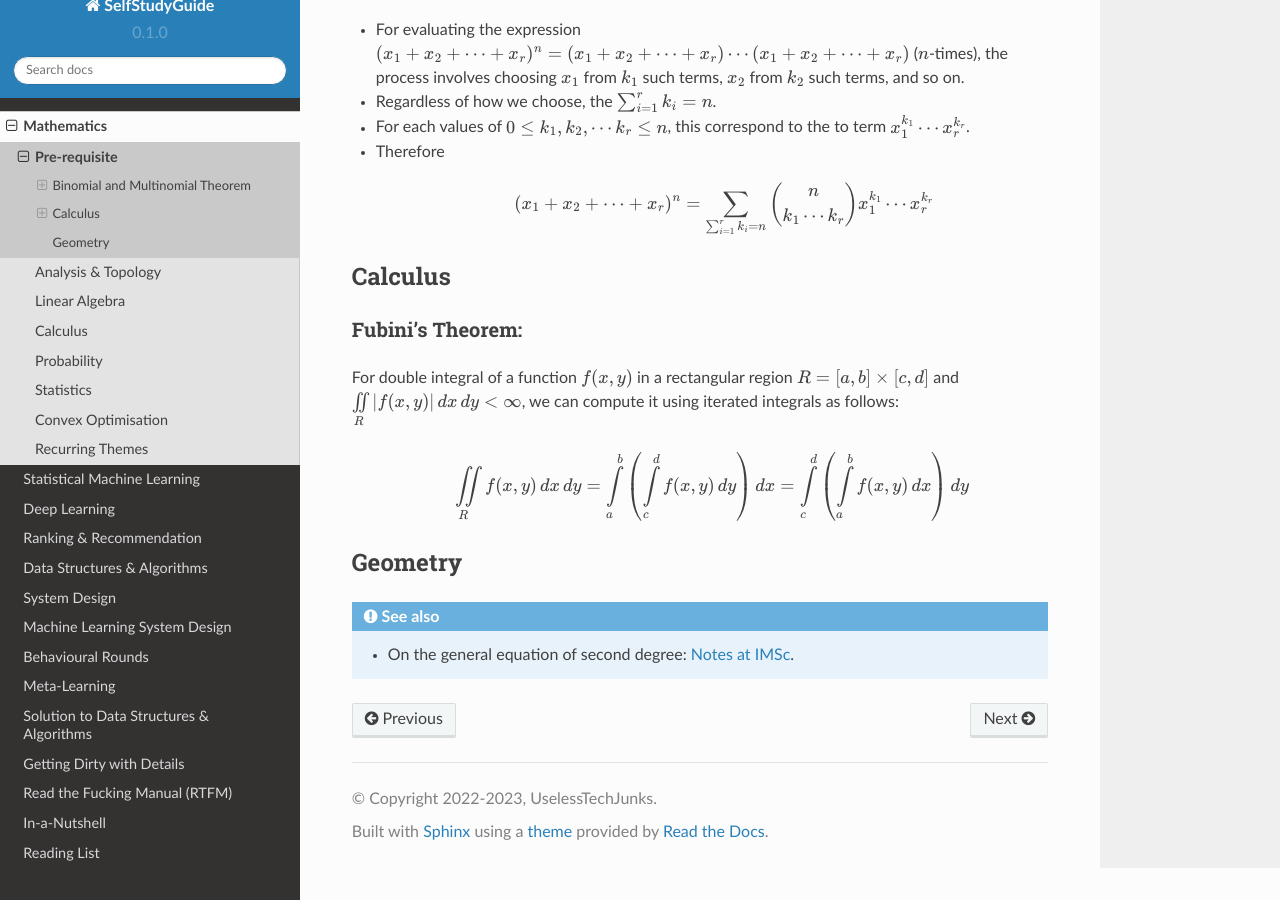
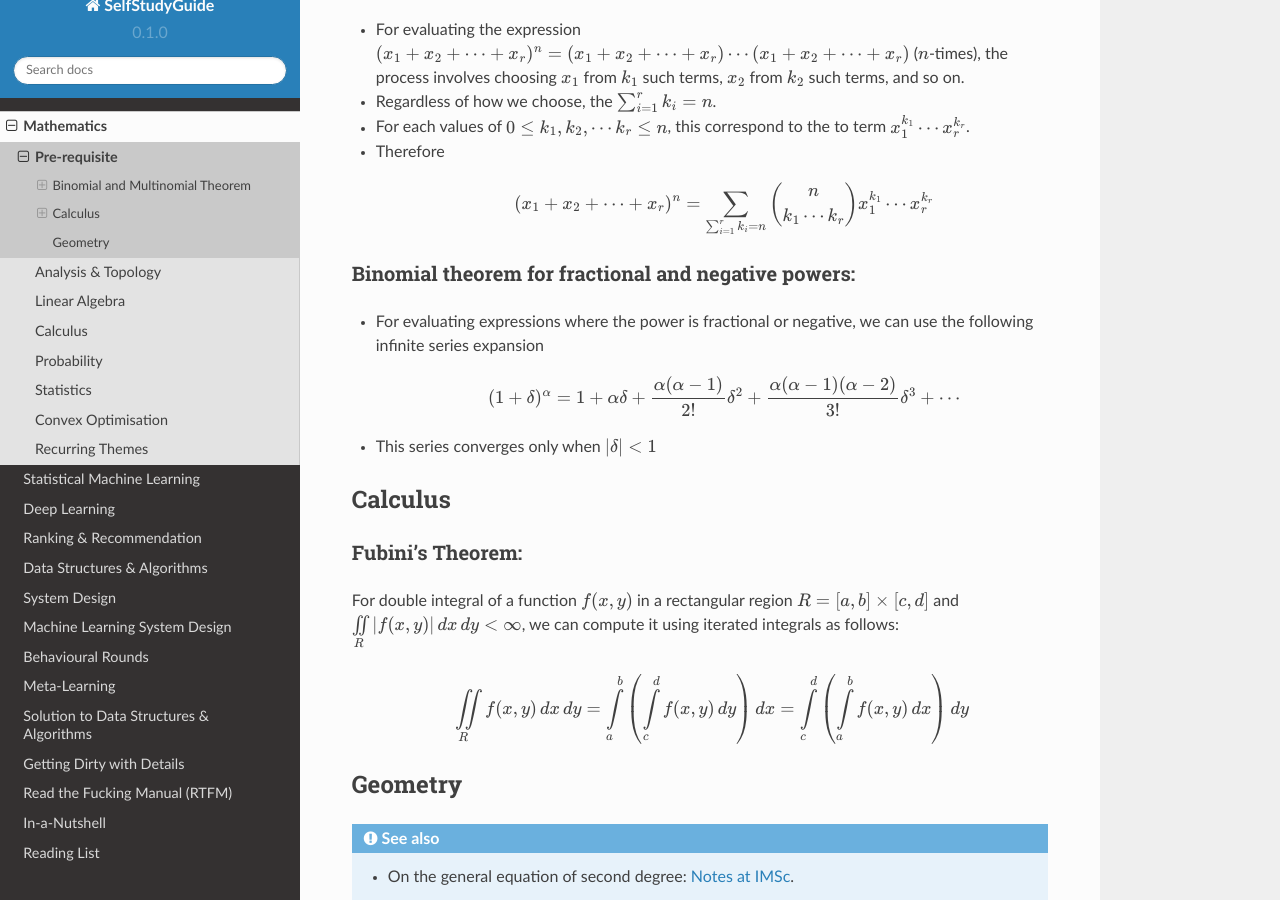
Before and after one commit to uselesstechjunks/leetcode, a Sphinx documentation site: the page built from docs/source/math/prereq.rst, in a window 1280 px wide and 900 px high, scrolled down 1138 px. Built offline with Sphinx 7.4.7 and the Read the Docs theme 2.0.0, drawn with Linux system fonts in a browser that asks for light colours.

Commit message:
Update prereq.rst

```diff
--- a/docs/source/math/prereq.rst
+++ b/docs/source/math/prereq.rst
@@ -38,6 +38,13 @@ Multinomial theorem:
 
 	.. math:: (x_1+x_2+\cdots+x_r)^n=\sum_{\sum_{i=1}^r k_i=n} {n\choose k_1\cdots k_r} x_1^{k_1}\cdots x_r^{k_r}
 
+Binomial theorem for fractional and negative powers:
+===============================================================
+* For evaluating expressions where the power is fractional or negative, we can use the following infinite series expansion
+
+	.. math:: (1+\delta)^\alpha=1+\alpha\delta+\frac{\alpha(\alpha-1)}{2!}\delta^2+\frac{\alpha(\alpha-1)(\alpha-2)}{3!}\delta^3+\cdots
+* This series converges only when :math:`|\delta|< 1`
+
 ***********************************************
 Calculus
 ***********************************************
```
